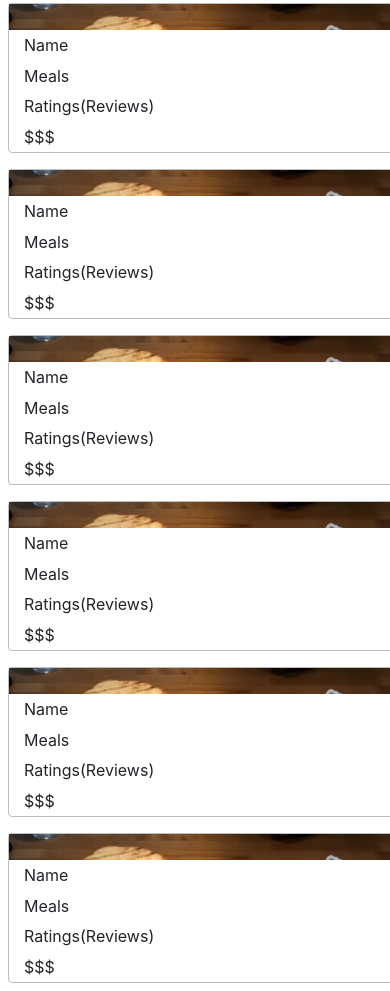
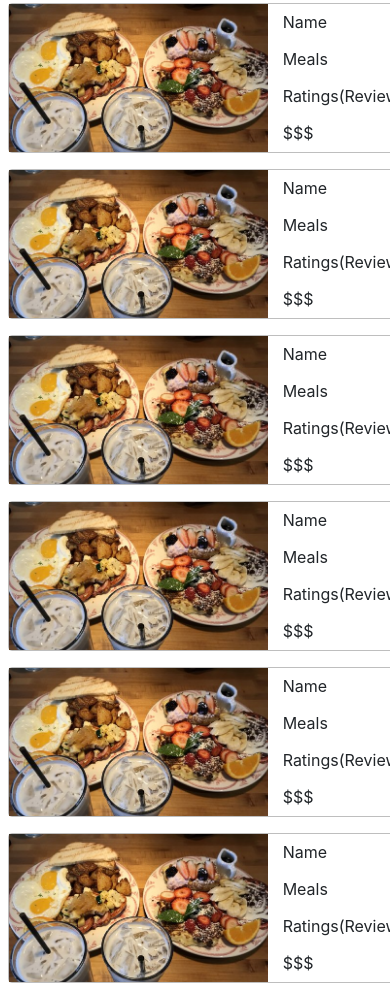
Before and after one commit to MayankKhajanchi/brunch-central, a plain HTML site: page index.html in a window 390 px wide. Shown: the part 628-1619 px from the top of the page. Drawn offline with nearby package versions, Linux system fonts and the light colour scheme; some packages are replaced by stand-ins of ours.

Commit message:
mobile fixed

```diff
--- a/index.html
+++ b/index.html
@@ -50,9 +50,8 @@
 			</div>
 			<div class="col-lg-12 row d-flex justify-content-around p-0 m-0 mt-3">
 				<div class="col-xl-5 col-lg-5 col-md-6 col-sm-12 col-12 m-2 view-card row p-0">
-					<div class="col-lg-7 col-md-8 view-card-img" style="">
-					</div>
-					<div class="col-lg-5 d-flex align-items-center row">
+					<div class="col-lg-7 col-md-8 col-sm-8 col-8 view-card-img" style=""></div>
+					<div class="col-lg-5 col-md-4 col-sm-4 col-4 d-flex align-items-center row">
 						<div class="col-lg-12">Name</div>
 						<div class="col-lg-12">Meals</div>
 						<div class="col-lg-12">Ratings(Reviews)</div>
@@ -60,8 +59,8 @@
 					</div>
 				</div>
 				<div class="col-xl-5 col-lg-5 col-md-6 col-sm-12 col-12 m-2 view-card row p-0">
-					<div class="col-lg-7 view-card-img" style=""></div>
-					<div class="col-lg-5 d-flex align-items-center row">
+					<div class="col-lg-7 col-md-8 col-sm-8 col-8 view-card-img" style=""></div>
+					<div class="col-lg-5 col-md-4 col-sm-4 col-4 d-flex align-items-center row">
 						<div class="col-lg-12">Name</div>
 						<div class="col-lg-12">Meals</div>
 						<div class="col-lg-12">Ratings(Reviews)</div>
@@ -69,8 +68,8 @@
 					</div>
 				</div>
 				<div class="col-xl-5 col-lg-5 col-md-6 col-sm-12 col-12 m-2 view-card row p-0">
-					<div class="col-lg-7 view-card-img" style=""></div>
-					<div class="col-lg-5 d-flex align-items-center row">
+					<div class="col-lg-7 col-md-8 col-sm-8 col-8 view-card-img" style=""></div>
+					<div class="col-lg-5 col-md-4 col-sm-4 col-4 d-flex align-items-center row">
 						<div class="col-lg-12">Name</div>
 						<div class="col-lg-12">Meals</div>
 						<div class="col-lg-12">Ratings(Reviews)</div>
@@ -78,8 +77,8 @@
 					</div>
 				</div>
 				<div class="col-xl-5 col-lg-5 col-md-6 col-sm-12 col-12 m-2 view-card row p-0">
-					<div class="col-lg-7 view-card-img" style=""></div>
-					<div class="col-lg-5 d-flex align-items-center row">
+					<div class="col-lg-7 col-md-8 col-sm-8 col-8 view-card-img" style=""></div>
+					<div class="col-lg-5 col-md-4 col-sm-4 col-4 d-flex align-items-center row">
 						<div class="col-lg-12">Name</div>
 						<div class="col-lg-12">Meals</div>
 						<div class="col-lg-12">Ratings(Reviews)</div>
@@ -87,8 +86,8 @@
 					</div>
 				</div>
 				<div class="col-xl-5 col-lg-5 col-md-6 col-sm-12 col-12 m-2 view-card row p-0">
-					<div class="col-lg-7 view-card-img" style=""></div>
-					<div class="col-lg-5 d-flex align-items-center row">
+					<div class="col-lg-7 col-md-8 col-sm-8 col-8 view-card-img" style=""></div>
+					<div class="col-lg-5 col-md-4 col-sm-4 col-4 d-flex align-items-center row">
 						<div class="col-lg-12">Name</div>
 						<div class="col-lg-12">Meals</div>
 						<div class="col-lg-12">Ratings(Reviews)</div>
@@ -96,8 +95,8 @@
 					</div>
 				</div>
 				<div class="col-xl-5 col-lg-5 col-md-6 col-sm-12 col-12 m-2 view-card row p-0">
-					<div class="col-lg-7 view-card-img" style=""></div>
-					<div class="col-lg-5 d-flex align-items-center row">
+					<div class="col-lg-7 col-md-8 col-sm-8 col-8 view-card-img" style=""></div>
+					<div class="col-lg-5 col-md-4 col-sm-4 col-4 d-flex align-items-center row">
 						<div class="col-lg-12">Name</div>
 						<div class="col-lg-12">Meals</div>
 						<div class="col-lg-12">Ratings(Reviews)</div>
```
